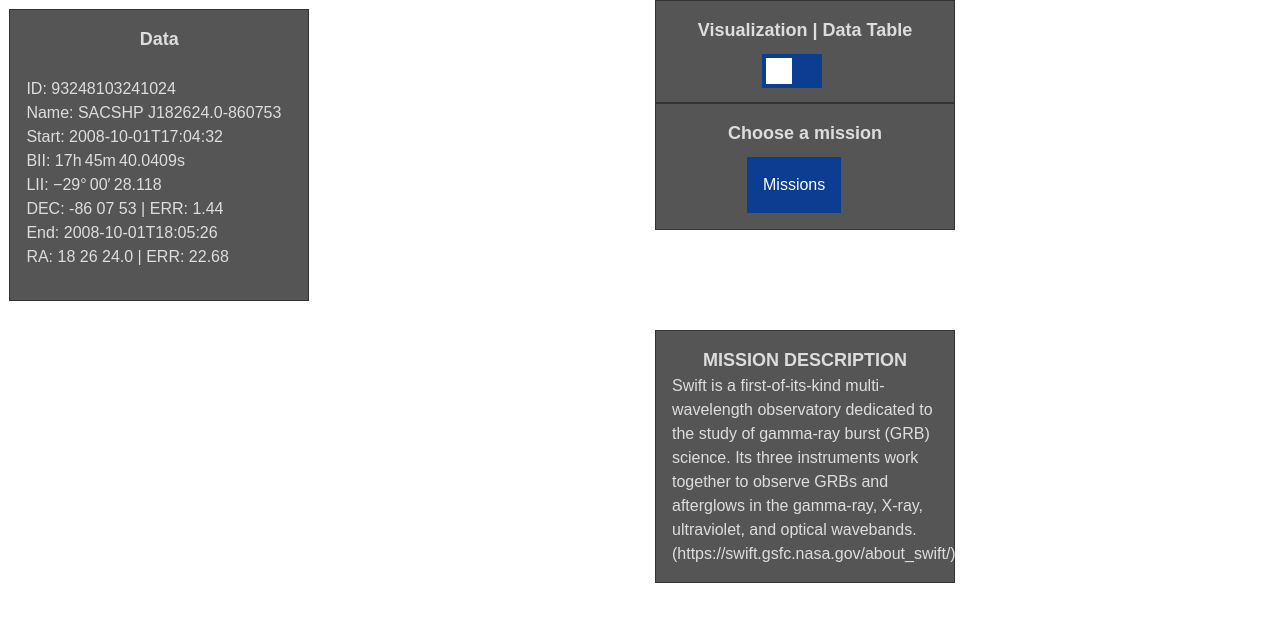
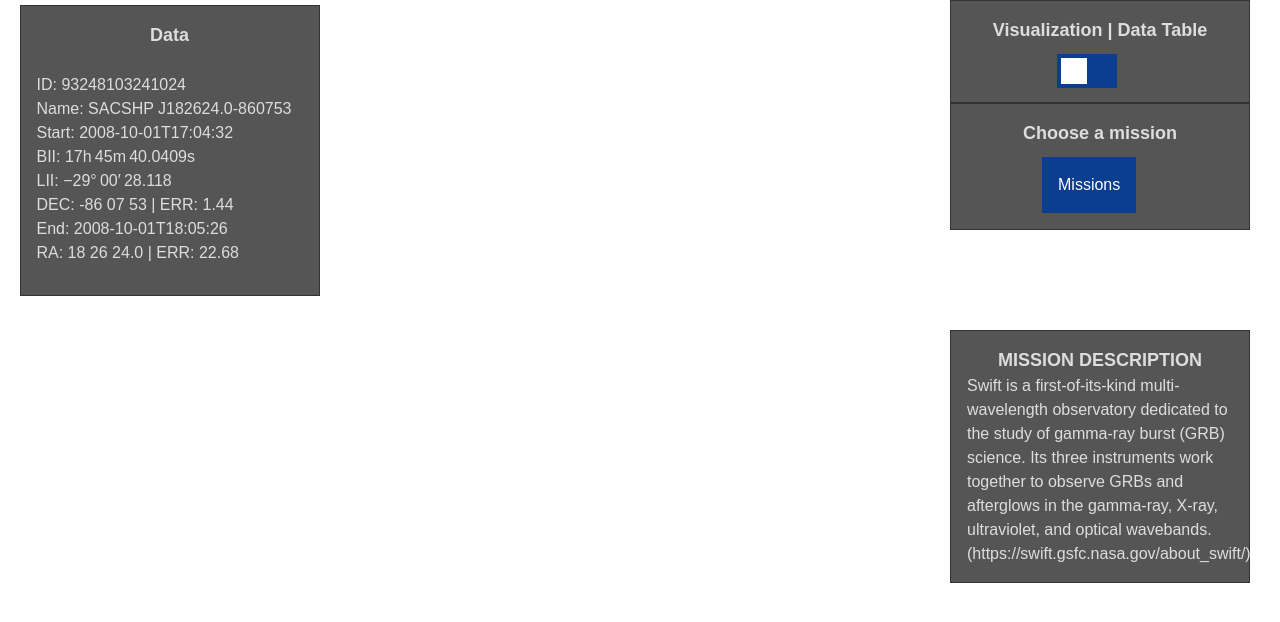
Before and after one commit to xipaja/space-apps-2020, a website with bundled scripts: page dist/client/index.html in a window 1280 px wide. Built offline with nearby package versions, Linux system fonts and the light colour scheme.

Commit message:
FIxed col positioning
+ Added more columns for positioning

```diff
--- a/dist/client/index.html
+++ b/dist/client/index.html
@@ -28,6 +28,7 @@
 
     <div ng-app="myApp" ng-controller="myCtrl" class="overlay">
 
+    <div class="container-fluid">
         <div class="row">
             <div class="col">
                 <div id="data" class="overlay-entity data-entity">
@@ -38,6 +39,9 @@
                 </div>
             </div>
 
+            <div class="col"></div>
+            <div class="col"></div>
+            <div class="col">
             <div class="col">
                 <div id="organization" class="overlay-entity organization-entity">
                     <div class="overlay-entity-header">
@@ -72,6 +76,7 @@
                 </div>
             </div>
         </div>
+    </div>
     <script type="module" src="client.js"></script>
 </body>
 
--- a/dist/client/main.css
+++ b/dist/client/main.css
@@ -26,6 +26,7 @@ body {
     border: solid 1px;
     border-color: #333333;
     cursor: pointer;
+    margin: 0;
 }
 
 .overlay-entity-header {
```
